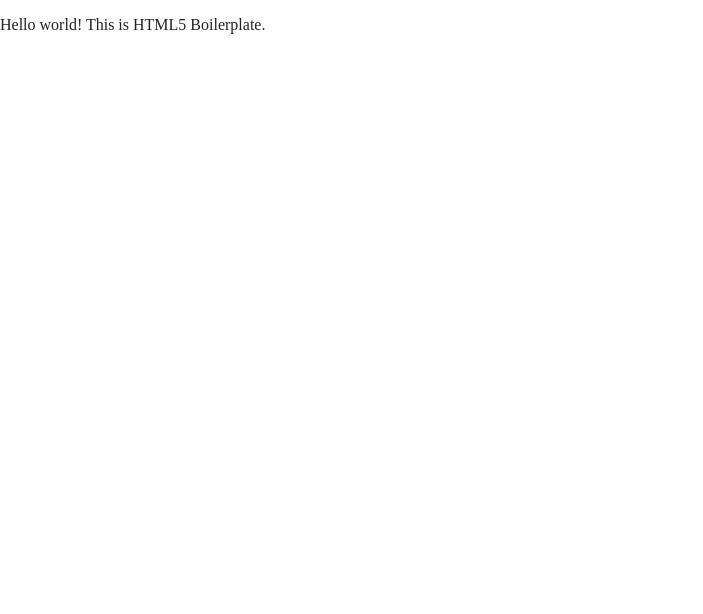
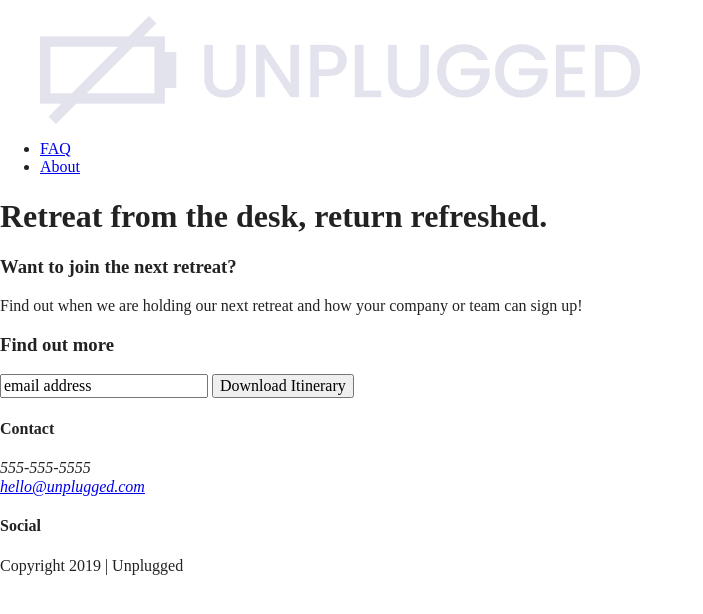
Before and after one commit to olee-dev/206-unplugged, a website built with Parcel: page index.html in a window 1280 px wide. Shown: the whole page, without its empty margins (0-703 px from the left). Built offline with nearby package versions, Linux system fonts and the light colour scheme.

Commit message:
Coded basic structure for the header, footer, and main content area

```diff
--- a/index.html
+++ b/index.html
@@ -3,7 +3,7 @@
 
 <head>
   <meta charset="utf-8">
-  <title></title>
+  <title>Unplugged Retreat</title>
   <meta name="description" content="">
   <meta name="viewport" content="width=device-width, initial-scale=1">
 
@@ -24,18 +24,91 @@
 
 <body>
 
-  <!-- Add your site or application content here -->
-  <p>Hello world! This is HTML5 Boilerplate.</p>
-  <script src="js/vendor/modernizr-3.11.2.min.js"></script>
-  <script src="js/plugins.js"></script>
-  <script src="js/main.js"></script>
+  <header>
 
-  <!-- Google Analytics: change UA-XXXXX-Y to be your site's ID. -->
-  <script>
-    window.ga = function () { ga.q.push(arguments) }; ga.q = []; ga.l = +new Date;
-    ga('create', 'UA-XXXXX-Y', 'auto'); ga('set', 'anonymizeIp', true); ga('set', 'transport', 'beacon'); ga('send', 'pageview')
-  </script>
-  <script src="https://www.google-analytics.com/analytics.js" async></script>
+    <div class="content-wrapper">
+      <figure>
+        <a href="#"><img src="img/unpluggedlogo.png" alt="unplugged logo"></a>
+      </figure>
+
+      <div class="header-divider"></div>
+
+      <nav>
+        <ul>
+          <li><a href="faq/index.html" target="_blank">FAQ</a></li>
+          <li><a href="about/index.html" target="_blank">About</a></li>
+        </ul>
+      </nav>
+
+    </div>
+
+  </header>
+
+  <main>
+
+    <section class="hero-area">
+
+      <div class="content-wrapper">
+        <h1>Retreat from the desk, return refreshed.</h1>
+      </div>
+
+    </section>
+
+    <aside>
+
+      <div class="content-wrapper">
+
+        <div class="form-description">
+          <h3>Want to join the next retreat?</h3>
+          <p>Find out when we are holding our next retreat
+            and how your company or team can sign up!</p>
+        </div>
+
+        <div class="form">
+          <h3>Find out more</h3>
+          <input type="text" name="name" value="email address">
+          <input type="button" value="Download Itinerary">
+        </div>
+
+      </div> <!-- aside content wrapper ends -->
+
+    </aside>
+
+  </main> <!-- main wrapper -->
+
+  <footer>
+
+    <div class="content-wrapper">
+
+      <div class="footer-content">
+
+        <div class="contact">
+          <h4>Contact</h4>
+          <address>
+            555-555-5555<br>
+            <a href="mailto:hello@unplugged.com">hello@unplugged.com</a>
+          </address>
+        </div>
+        <div class="social">
+          <h4>Social</h4>
+          <div class="social-icons">
+            <p><a href="https://www.facebook.com/yoursite" target="_blank"></a></p>
+            <p><a href="https://www.twitter.com/yoursite" target="_blank"></a></p>
+            <p><a href="https://www.instagram.com/yoursite" target="_blank"></a></p>
+            <!-- other social links here -->
+          </div>
+        </div>
+
+      </div> <!-- footer content ends -->
+
+    </div> <!-- footer content-wrapper ends -->
+
+    <div class="copyright">
+      <p>Copyright 2019 | Unplugged</p>
+    </div>
+
+  </footer>
+
 </body>
 
 </html>
```
Also changed, not shown: img/unpluggedlogo.png (added), 1 other file.
